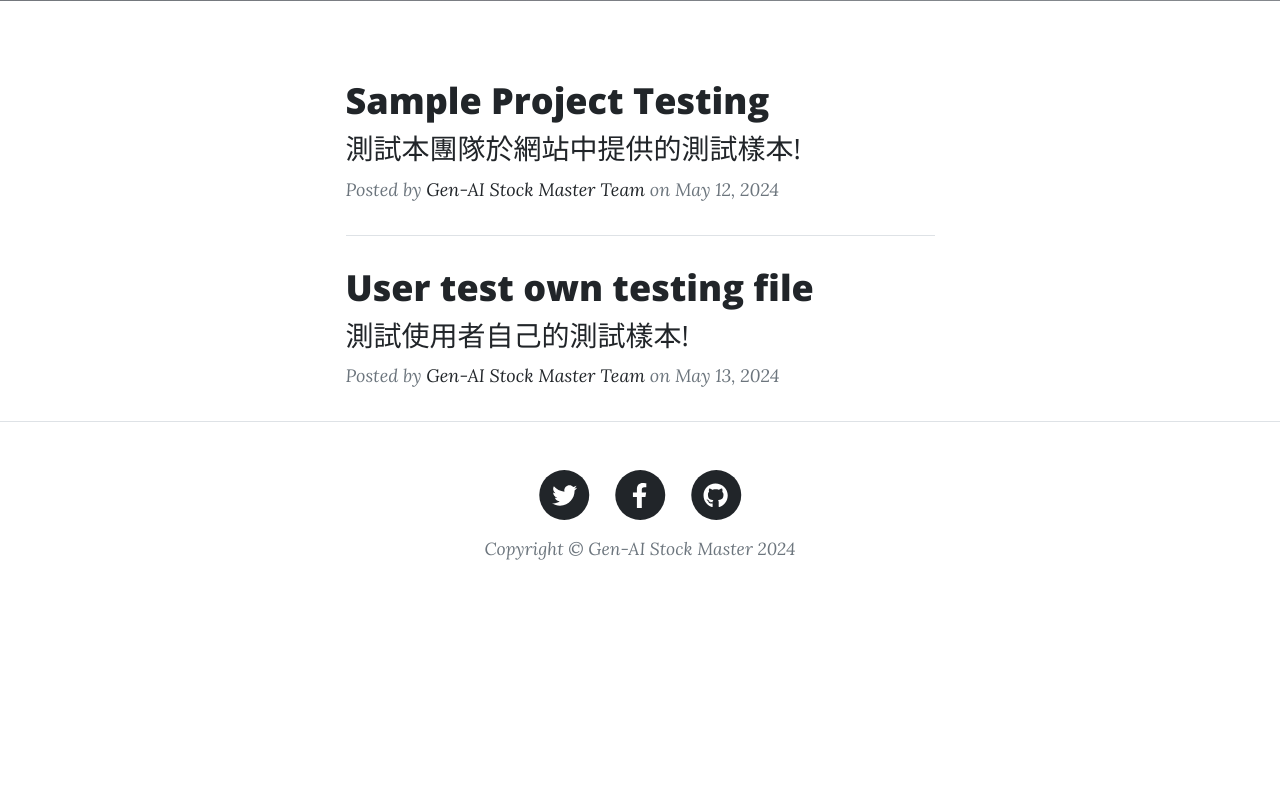
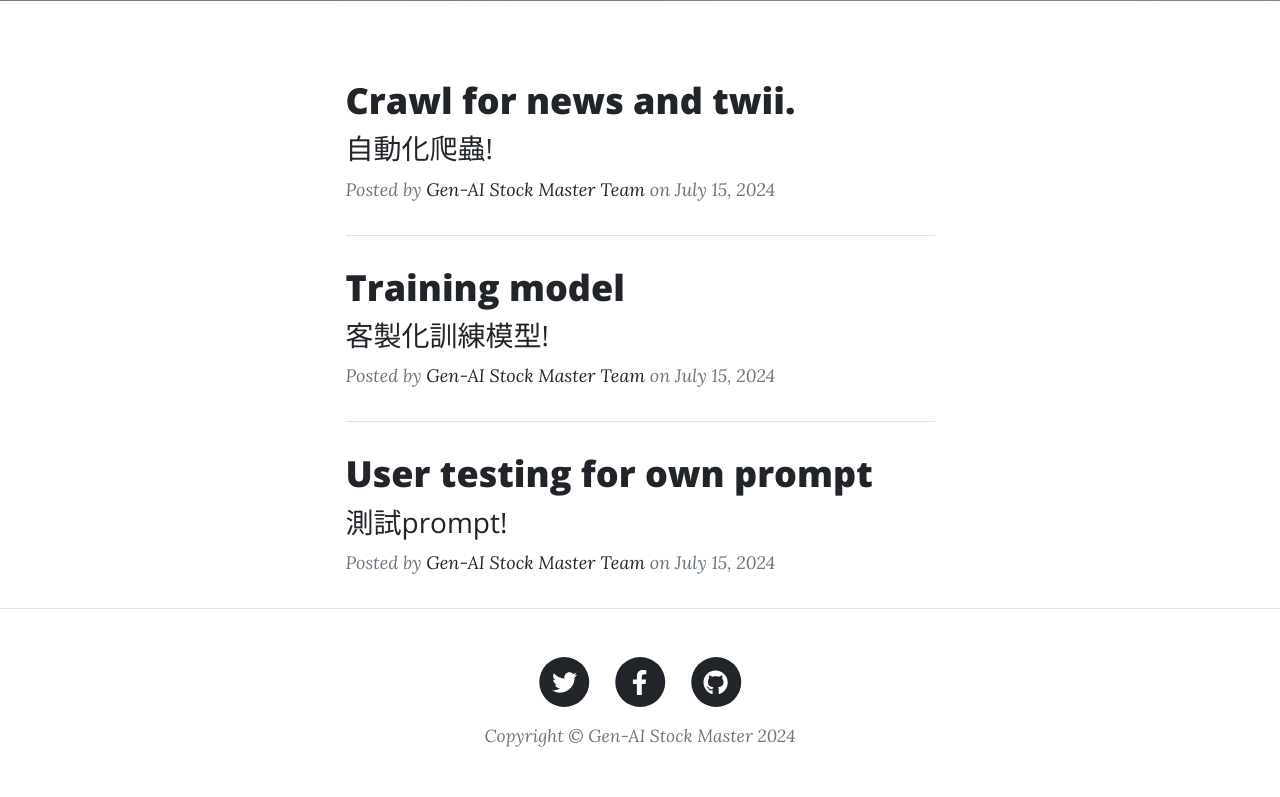
Before and after one commit to bofrankbo/Gen-AI-Stock-Master, a Flask app: page / in a window 1280 px wide. Shown: the part 654-1451 px from the top of the page. Before the commit the page ends 1214 px from the top, so only its background shows below. Run offline with Flask 3, Linux system fonts and the light colour scheme; some libraries are stand-ins or nearby versions.

Commit message:
update index.html(about home intro.)

```diff
--- a/templates/index.html
+++ b/templates/index.html
@@ -61,28 +61,42 @@
             <div class="col-md-10 col-lg-8 col-xl-7">
                 <!-- Post preview-->
                 <div class="post-preview">
-                    <a href="project_sample.html">
-                        <h2 class="post-title">Sample Project Testing</h2>
-                        <h3 class="post-subtitle">測試本團隊於網站中提供的測試樣本!</h3>
+                    <a href="crawl.html">
+                        <h2 class="post-title">Crawl for news and twii.</h2>
+                        <h3 class="post-subtitle">自動化爬蟲!</h3>
                     </a>
                     <p class="post-meta">
                         Posted by
                         <a href="#!">Gen-AI Stock Master Team</a>
-                        on May 12, 2024
+                        on July 15, 2024
                     </p>
                 </div>
                 <!-- Divider-->
                 <hr class="my-4" />
                 <!-- Post preview-->
                 <div class="post-preview">
-                    <a href="user_testing.html">
-                        <h2 class="post-title">User test own testing file</h2>
-                        <h3 class="post-subtitle">測試使用者自己的測試樣本!</h3>
+                    <a href="model.html">
+                        <h2 class="post-title">Training model</h2>
+                        <h3 class="post-subtitle">客製化訓練模型!</h3>
                     </a>
                     <p class="post-meta">
                         Posted by
                         <a href="#!">Gen-AI Stock Master Team</a>
-                        on May 13, 2024
+                        on July 15, 2024
+                    </p>
+                </div>
+                <!-- Divider-->
+                <hr class="my-4" />
+                <!-- Post preview-->
+                <div class="post-preview">
+                    <a href="predict.html">
+                        <h2 class="post-title">User testing for own prompt</h2>
+                        <h3 class="post-subtitle">測試prompt!</h3>
+                    </a>
+                    <p class="post-meta">
+                        Posted by
+                        <a href="#!">Gen-AI Stock Master Team</a>
+                        on July 15, 2024
                     </p>
                 </div>
 
```
